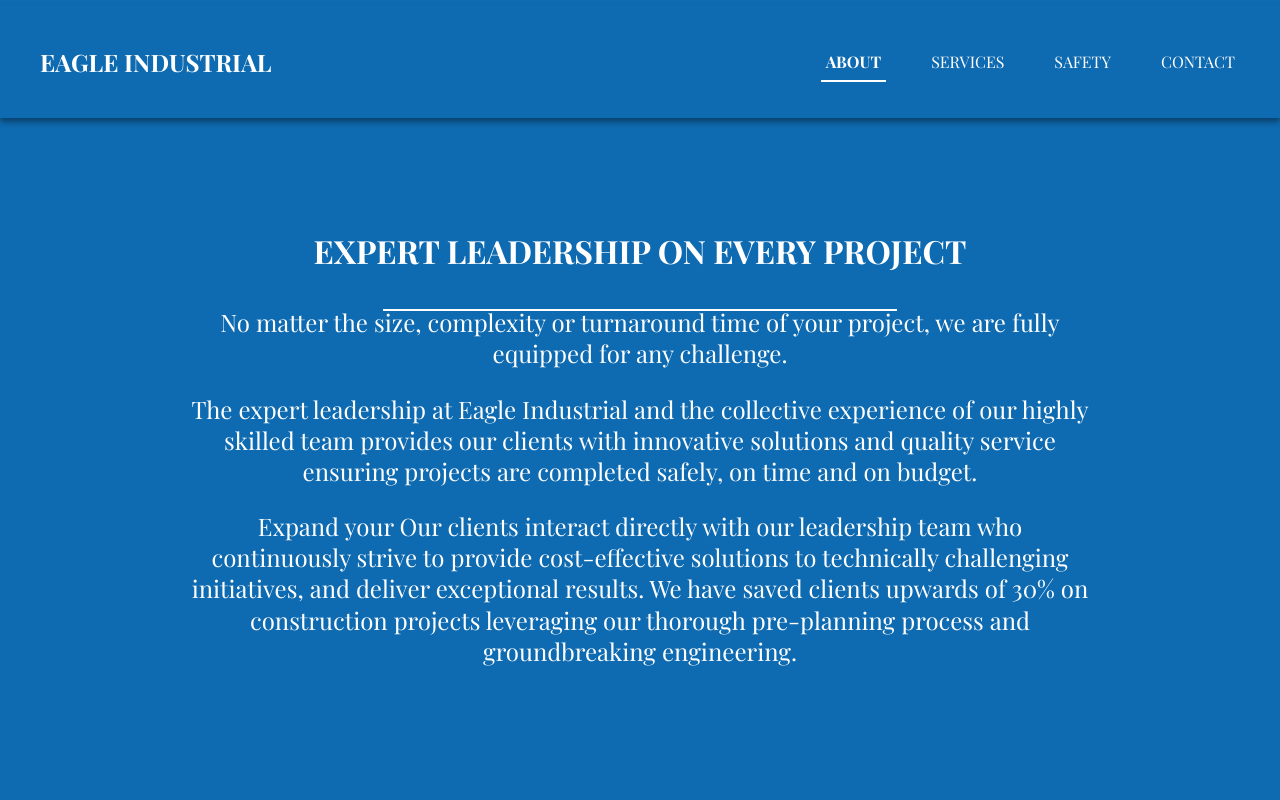
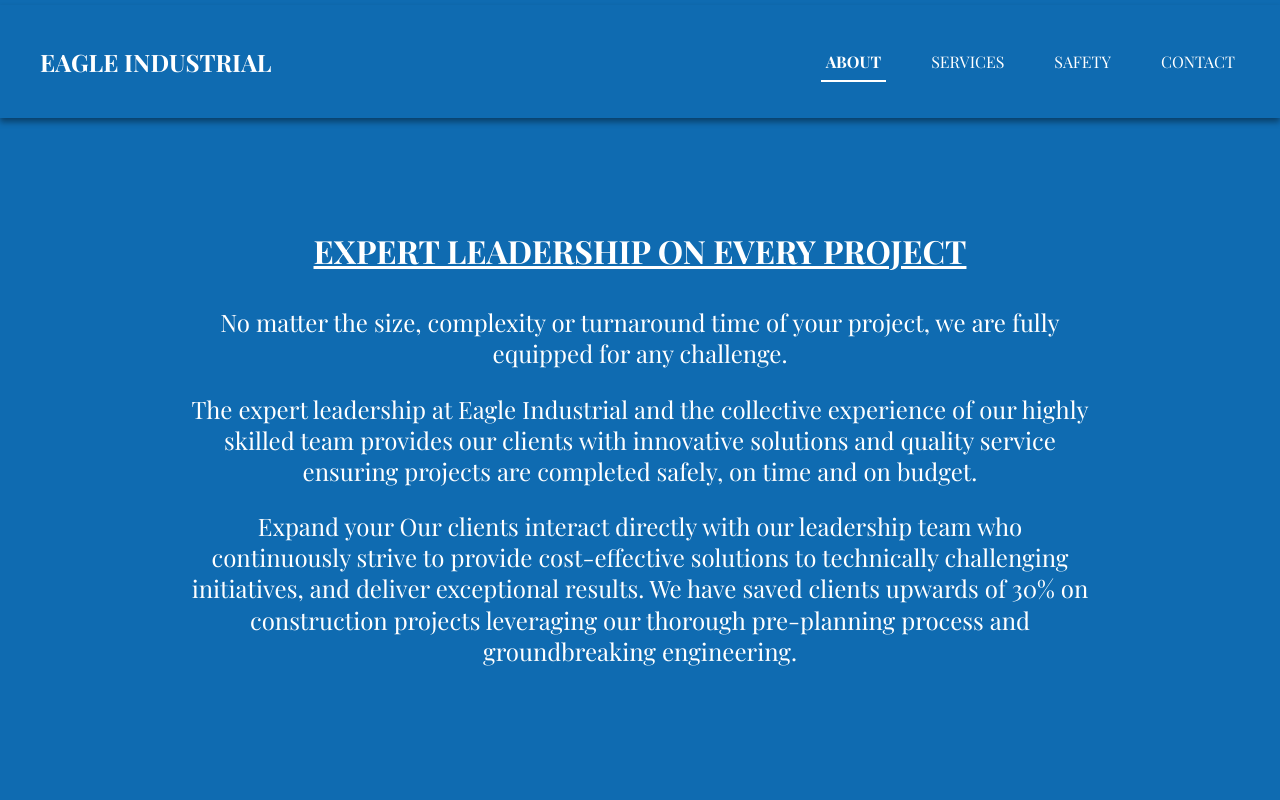
Before and after one commit to Cruz3196/eagleindustrial, a React (Create React App) app: page /About in a window 1280 px wide. Shown: the top 800 px of the page. Built offline with nearby package versions, Linux system fonts and the light colour scheme; a web font is replaced by a local one.

Commit message:
Updated About Page

```diff
--- a/src/components/Hero/HeroTwo.css
+++ b/src/components/Hero/HeroTwo.css
@@ -31,16 +31,7 @@
     font-weight: bold;
     font-size: 2.0rem;
     text-transform: uppercase;
-}
-
-/* BORDERLINE UNDER THE HERO HEADER  */
-
-#HeroTwo-Borderline{
-    position: absolute;
-    border: 0.1px solid white;
-    width: 40%;
-    margin: 20px 0;
-    margin-top: -160px;
+    text-decoration: underline;
 }
 
 /* CONTENT FOR THE HERO SECTION  */
--- a/src/components/Hero/HeroTwo.jsx
+++ b/src/components/Hero/HeroTwo.jsx
@@ -7,8 +7,6 @@
       <div className='HeroTwo-Container'  data-aos='fade-up'>
         <div className='HeroTwo-Header'>
           expert leadership on every project
-        </div>
-        <div id='HeroTwo-Borderline'>
         </div>
         <div className='HeroTwo-Content'>
           <p>
```
